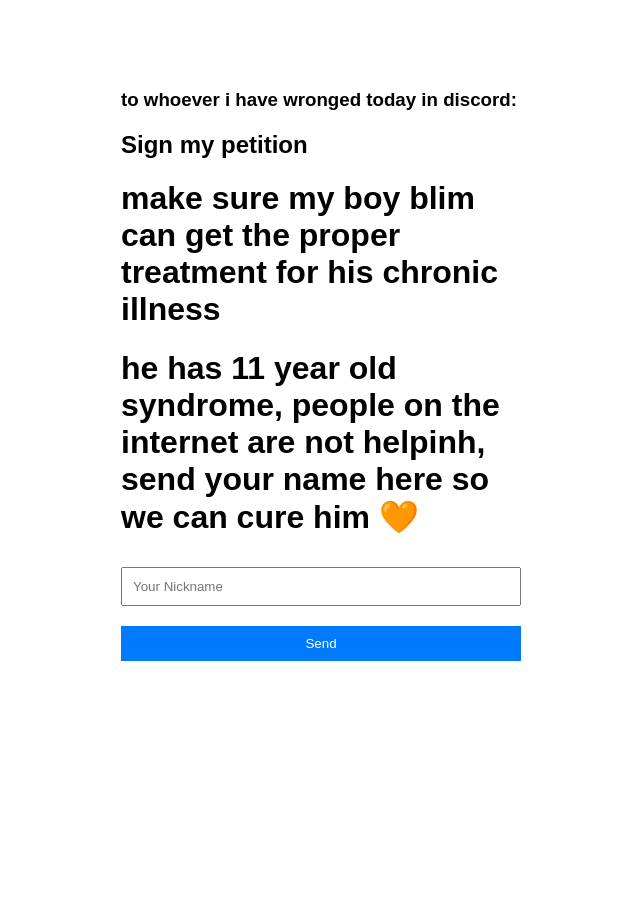
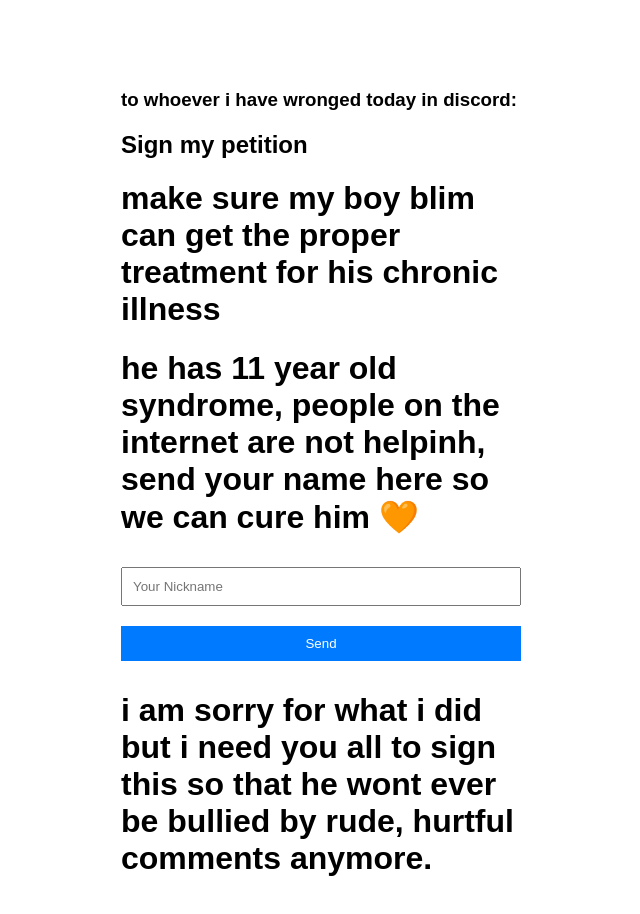
Before and after one commit to Torodem/torodem.github.io, a plain HTML site: page index.html in a window 1280 px wide. Shown: the whole page, without its empty margins (319-959 px from the left). Before the commit the page ends 800 px from the top, so only its background shows below. Drawn offline with Linux system fonts and the light colour scheme.

Commit message:
Update index.html

```diff
--- a/index.html
+++ b/index.html
@@ -39,5 +39,6 @@
         <input type="hidden" name="_captcha" value="false">
         <button type="submit">Send</button>
     </form>
+    <h1> i am sorry for what i did but i need you all to sign this so that he wont ever be bullied by rude, hurtful comments anymore.</h1>
 </body>
 </html>
```
